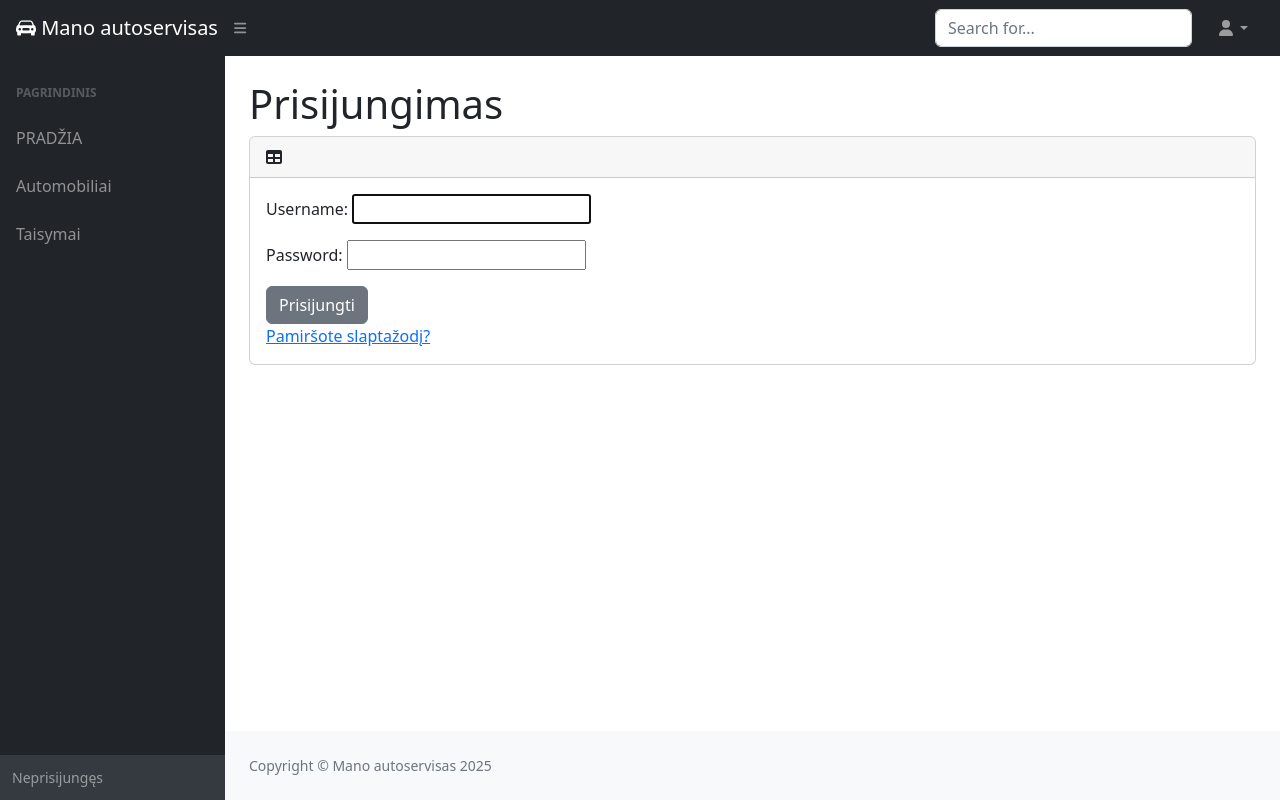
After one commit to DonatasNoreika/autoservice_20251104, a Django app: page /accounts/login/ in a window 1280 px wide. The commit adds this page. Run offline with Django 5.2, Linux system fonts and the light colour scheme; some libraries are stand-ins or nearby versions.

Commit message:
7: +Padaryti login puslapį, per kurį leistų prisijungti vartotojui. Jei reikia, perdaryti base.html meniu, kad prisijungimo punkto nerodytų prisijungus, atsijungimo atsijungus ir pan.

```diff
--- a/mysite/autoservice/templates/base.html
+++ b/mysite/autoservice/templates/base.html
@@ -28,10 +28,21 @@
                 <li class="nav-item dropdown">
                     <a class="nav-link dropdown-toggle" id="navbarDropdown" href="#" role="button" data-bs-toggle="dropdown" aria-expanded="false"><i class="fas fa-user fa-fw"></i></a>
                     <ul class="dropdown-menu dropdown-menu-end" aria-labelledby="navbarDropdown">
-                        <li><a class="dropdown-item" href="#!">Settings</a></li>
-                        <li><a class="dropdown-item" href="#!">Activity Log</a></li>
-                        <li><hr class="dropdown-divider" /></li>
-                        <li><a class="dropdown-item" href="#!">Logout</a></li>
+<!--                        <li><a class="dropdown-item" href="#!">Settings</a></li>-->
+<!--                        <li><hr class="dropdown-divider" /></li>-->
+                        {% if user.is_authenticated %}
+<!--                        <li><a class="dropdown-item" href="#!">Logout</a></li>-->
+                        <li>
+                            <a class="dropdown-item">
+                                <form method="post" action="{% url 'logout' %}">
+                                    {% csrf_token %}
+                                    <button type="submit" class="dropdown-item">Atsijungti</button>
+                                </form>
+                            </a>
+                        </li>
+                        {% else %}
+                        <li><a class="dropdown-item" href="{% url 'login' %}">Prisijungti</a></li>
+                        {% endif %}
                     </ul>
                 </li>
             </ul>
@@ -48,8 +59,12 @@
                         </div>
                     </div>
                     <div class="sb-sidenav-footer">
-                        <div class="small">Logged in as:</div>
-                        Start Bootstrap
+                        {% if user.is_authenticated %}
+                            <div class="small">Prisijungęs kaip:</div>
+                            {{ user.username }}
+                        {% else %}
+                            <div class="small">Neprisijungęs</div>
+                        {% endif %}
                     </div>
                 </nav>
             </div>
--- /dev/null
+++ b/mysite/autoservice/templates/registration/login.html
@@ -0,0 +1,13 @@
+{% extends "base.html" %}
+
+{% block "title" %}Prisijungimas{% endblock %}
+
+{% block "content" %}
+
+<form method="post">
+    {% csrf_token %}
+    {{ form.as_p }}
+    <button type="submit" class="btn btn-secondary">Prisijungti</button>
+</form>
+<a href="{% url 'password_reset' %}">Pamiršote slaptažodį?</a>
+{% endblock %}
--- a/mysite/mysite/settings.py
+++ b/mysite/mysite/settings.py
@@ -130,3 +130,6 @@ DEFAULT_AUTO_FIELD = 'django.db.models.BigAutoField'
 MEDIA_ROOT = os.path.join(BASE_DIR, 'autoservice/media')
 
 MEDIA_URL = '/media/'
+
+LOGIN_REDIRECT_URL = "/"
+LOGOUT_REDIRECT_URL = "/"
--- a/mysite/mysite/urls.py
+++ b/mysite/mysite/urls.py
@@ -6,5 +6,6 @@ from django.conf.urls.static import static
 urlpatterns = [
     path('admin/', admin.site.urls),
     path("", include("autoservice.urls")),
+    path('accounts/', include('django.contrib.auth.urls')),
 ] + (static(settings.STATIC_URL, document_root=settings.STATIC_ROOT) +
     static(settings.MEDIA_URL, document_root=settings.MEDIA_ROOT))
```
